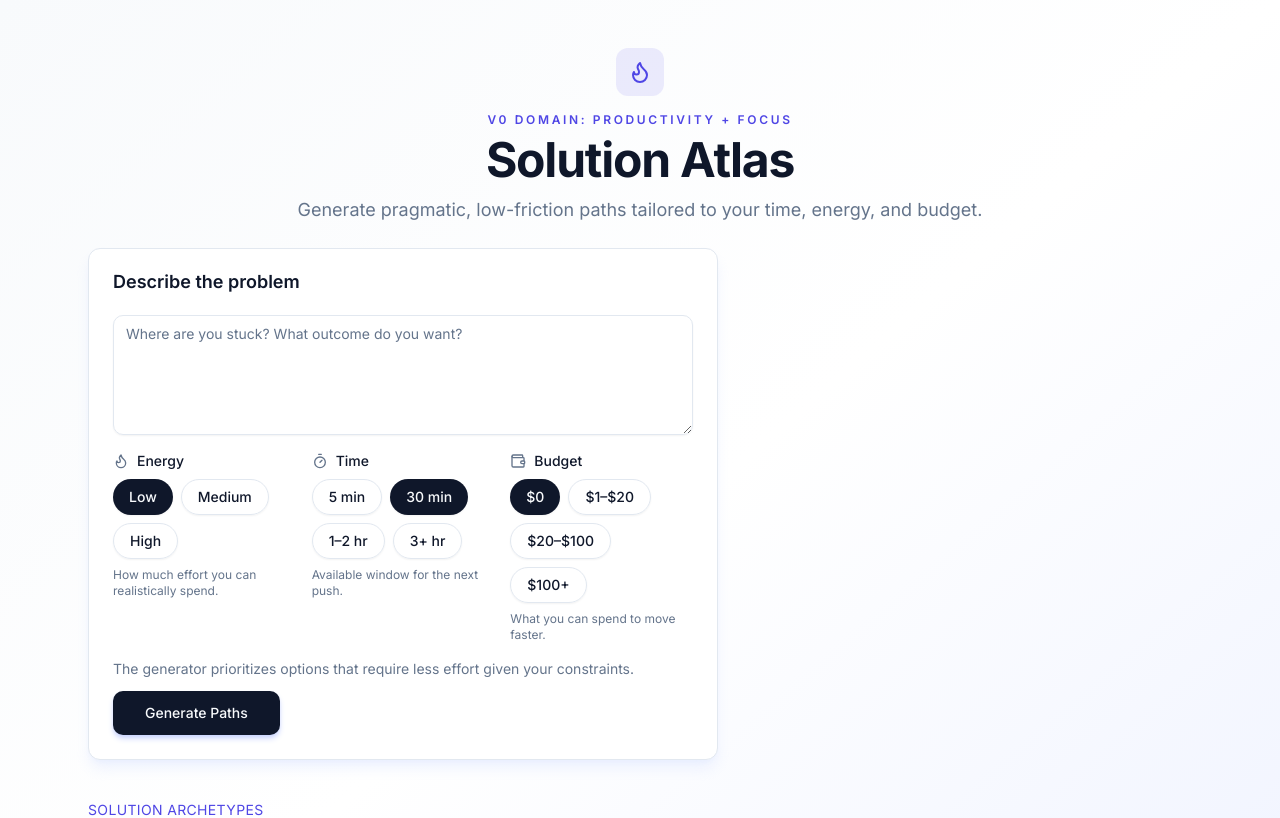
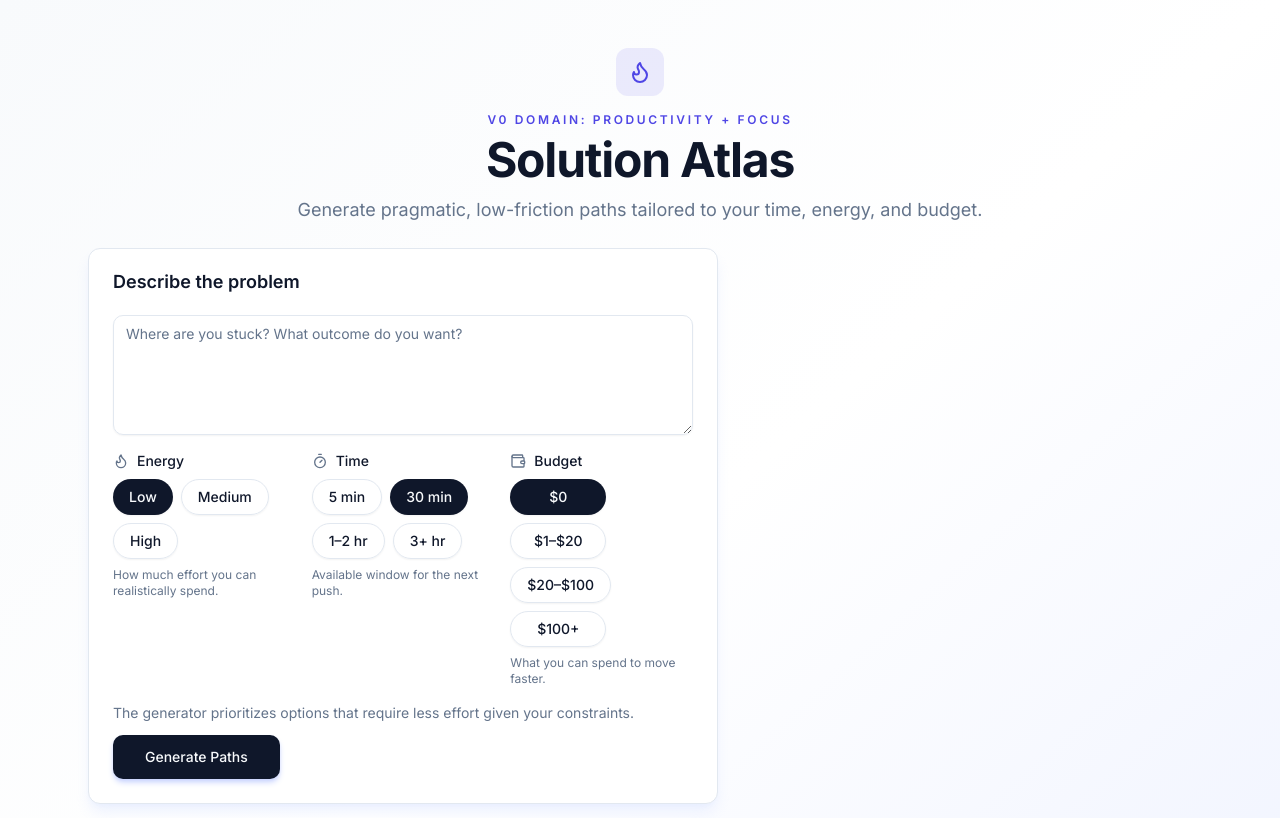
Before and after one commit to akashchandra/SSG, a Next.js app: page / in a window 1280 px wide. Shown: the top 818 px of the page. Built offline with nearby package versions, Linux system fonts and the light colour scheme.

Commit message:
Fix budget selector spacing

```diff
--- a/src/app/page.tsx
+++ b/src/app/page.tsx
@@ -50,6 +50,8 @@ interface ConstraintToggleGroupProps<T extends string> {
   value: T;
   onChange: (value: T) => void;
   icon?: ComponentType<{ className?: string }>;
+  optionsClassName?: string;
+  optionClassName?: string;
 }
 
 function ConstraintToggleGroup<T extends string>({
@@ -58,9 +60,11 @@ function ConstraintToggleGroup<T extends string>({
   options,
   value,
   onChange,
-  icon: Icon
+  icon: Icon,
+  optionsClassName,
+  optionClassName
 }: ConstraintToggleGroupProps<T>) {
-  const optionButtonClass = "rounded-full px-4 py-2 text-sm shadow-sm";
+  const optionButtonClass = `rounded-full px-4 py-2 text-sm shadow-sm ${optionClassName ?? ""}`;
 
   return (
     <div className="space-y-2">
@@ -68,7 +72,7 @@ function ConstraintToggleGroup<T extends string>({
         {Icon ? <Icon className="h-4 w-4 text-muted-foreground" /> : null}
         <span>{label}</span>
       </label>
-      <div className="flex flex-wrap gap-2">
+      <div className={`flex flex-wrap gap-2 ${optionsClassName ?? ""}`}>
         {options.map((option) => {
           const isActive = option.value === value;
           return (
@@ -184,6 +188,8 @@ export default function HomePage() {
                   options={budgetOptions}
                   value={selection.budget}
                   onChange={(value) => setSelection((prev) => ({ ...prev, budget: value as ConstraintSelection["budget"] }))}
+                  optionsClassName="flex flex-wrap gap-2"
+                  optionClassName="min-w-[96px]"
                   helperText="What you can spend to move faster."
                 />
               </div>
```
Lines whose indentation alone changed are shown as unchanged.
